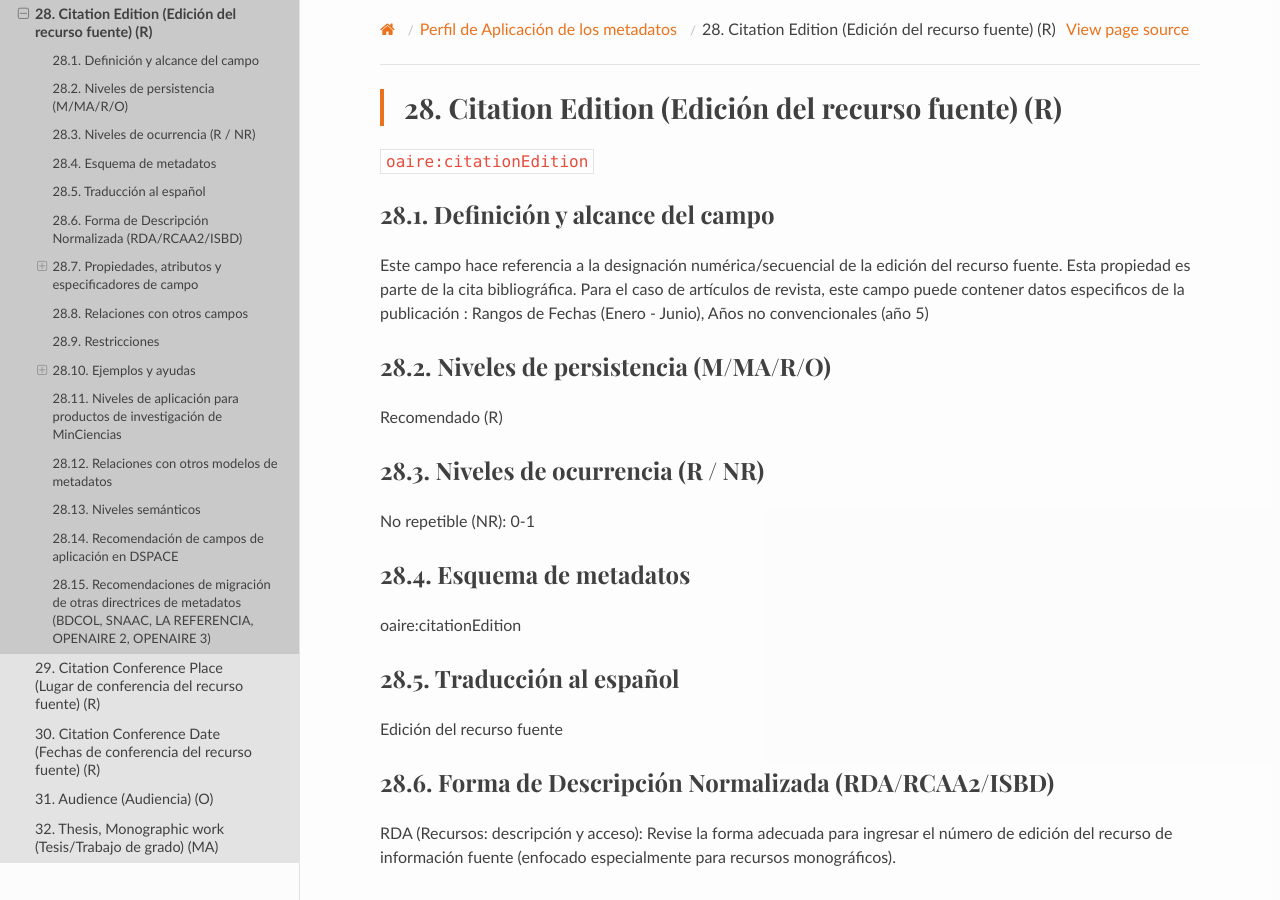
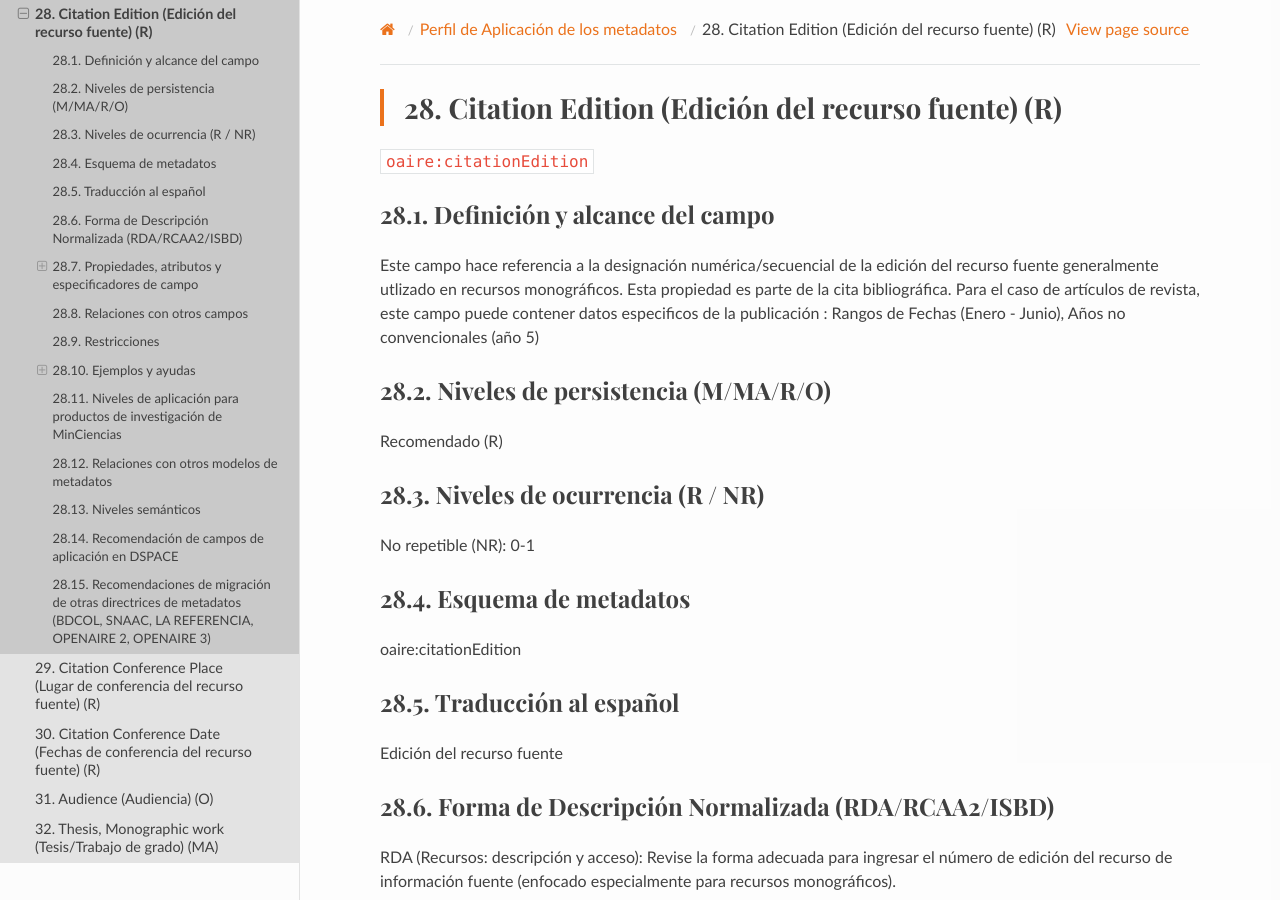
Before and after one commit to rcic/openaire4, a Sphinx documentation site: the page built from docs/field_citationedition.rst, in a window 1280 px wide and 900 px high. Built offline with Sphinx 7.4.7 and the Read the Docs theme 2.0.0, drawn with Linux system fonts in a browser that asks for light colours; some web fonts are replaced; a script that is not in the unit is left out; some of the changed text lies outside the part shown.

```diff
--- a/docs/field_citationedition.rst
+++ b/docs/field_citationedition.rst
@@ -7,7 +7,8 @@ Citation Edition (Edición del recurso fuente) (R)
 
 Definición y alcance del campo
 ------------------------------
-Este campo hace referencia a la designación numérica/secuencial de la edición del recurso fuente. Esta propiedad es parte de la cita bibliográfica.
+Este campo hace referencia a la designación numérica/secuencial de la edición del recurso fuente generalmente utlizado en recursos monográficos.
+Esta propiedad es parte de la cita bibliográfica.
 Para el caso de artículos de revista, este campo puede contener datos especificos de la publicación : Rangos de Fechas (Enero - Junio), Años no convencionales (año 5)
 
 
```
Also changed, not shown: other parts of docs/field_citationedition.rst (+7 -9 lines).
